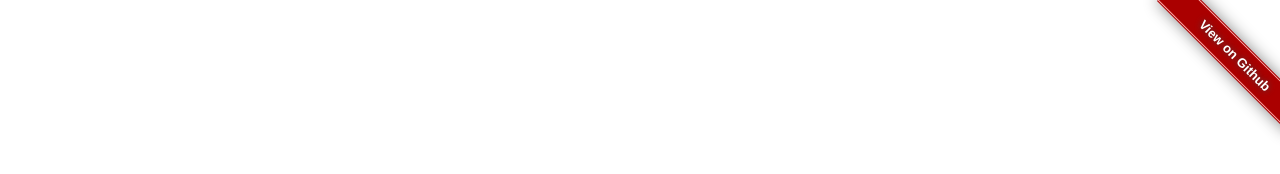
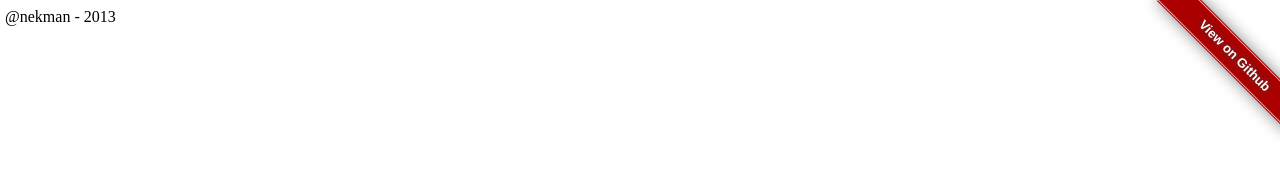
Before and after one commit to nekman/nekman.se, a website: page index.html in a window 1280 px wide. Shown: the top 174 px of the page. Drawn offline with Linux system fonts and the light colour scheme.

Commit message:
Added footer

```diff
--- a/index.html
+++ b/index.html
@@ -19,5 +19,11 @@
     </div>
 
     <div id="main"></div>
+
+
+    <footer>
+      <span>@nekman - 2013</span>
+    </footer>
+
   </body>
 </html>
```
